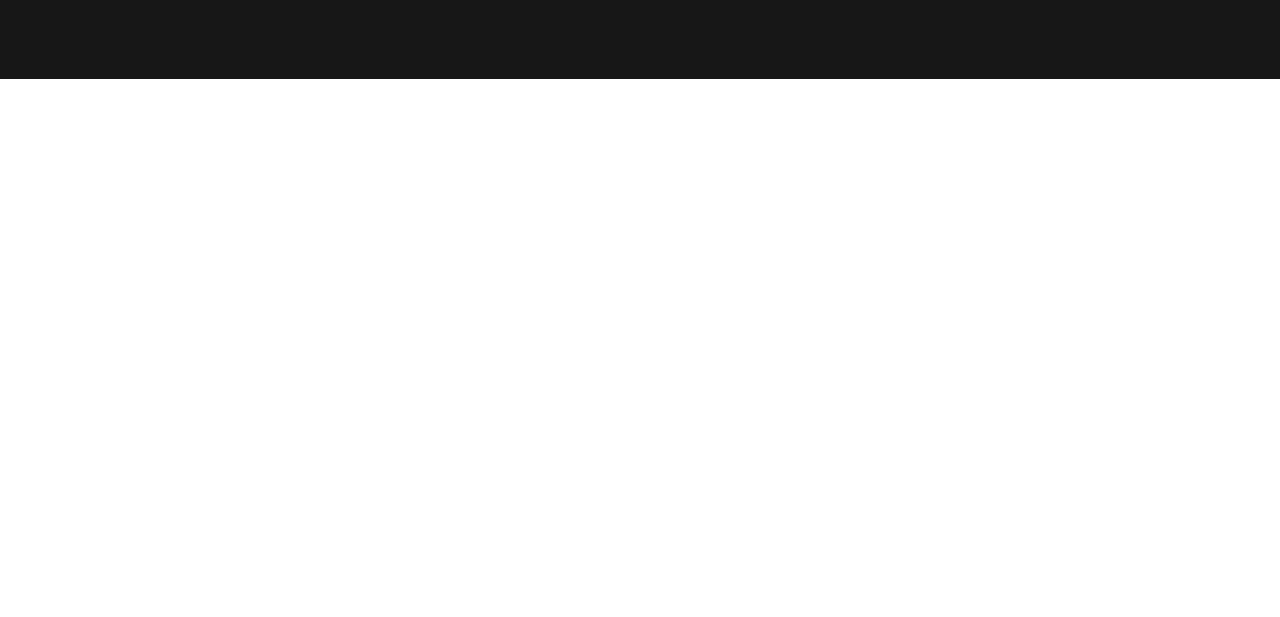
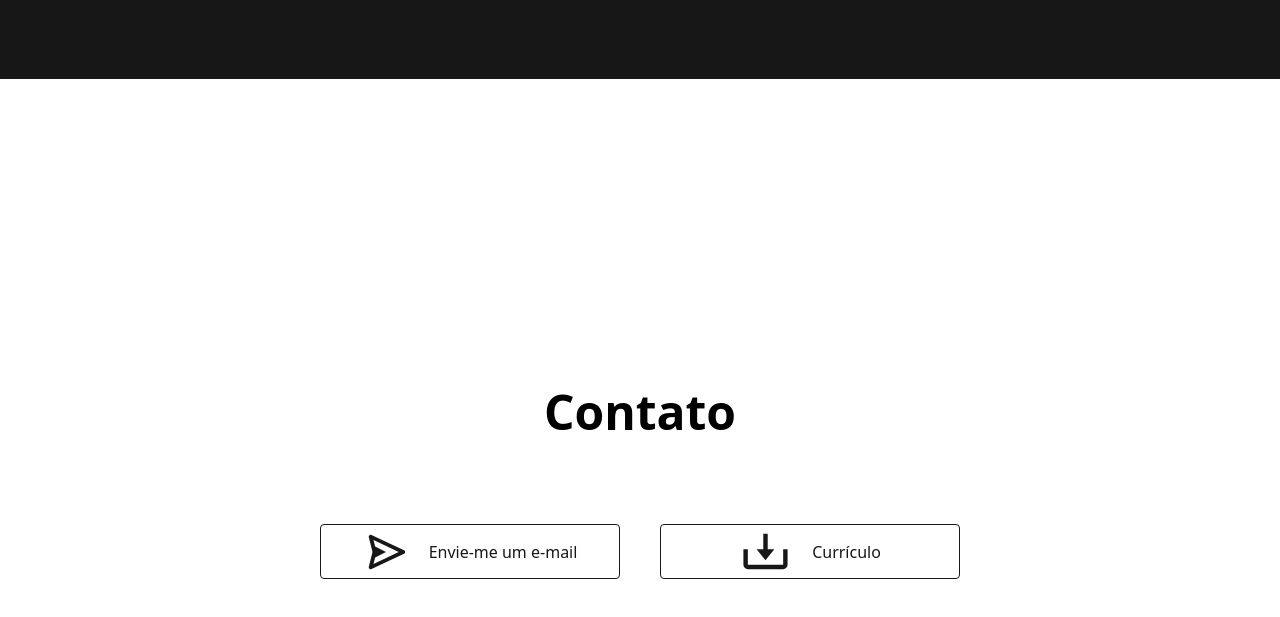
Before and after one commit to Arthur-Llevy/meu-portfolio, a plain HTML site: page index.html in a window 1280 px wide. Shown: the part 3121-3738 px from the top of the page. Before the commit the page ends 3200 px from the top, so only its background shows below. Drawn offline with Linux system fonts and the light colour scheme; no server answers; a web font is replaced by a local one.

Commit message:
criado seção de contato

```diff
--- a/css/style.css
+++ b/css/style.css
@@ -24,6 +24,11 @@ header {
 header a {
     text-decoration: none;
     color: #fff;
+}
+
+.subtitulo {
+    font-size: 48px;
+    text-align: center;
 }
 
 .links ul, .imagens ul {
@@ -200,4 +205,40 @@ header a {
 
 .container-stack img {
     width: 90px;
- }
+}
+
+
+.container-contato {
+    height: 100vh;
+    width: 100vw;
+    background: #fff;
+    display: flex;
+    align-content: center;
+    justify-content: center;
+    flex-direction: column;
+    gap: 10%;
+}
+
+.container-contato a {
+    color: #171717;
+}
+
+.contato-card-container {
+    display: flex;
+    justify-content: center;
+    gap: 40px;
+}
+
+.contato-card {
+    border: 1px #171717 solid;
+    width: 300px;
+    border-radius: 4px;
+    display: flex;
+    align-items: center;
+    justify-content: center;
+    gap: 20px;
+}
+
+.contato-card a {
+    text-decoration: none;
+}
--- a/index.html
+++ b/index.html
@@ -15,7 +15,7 @@
                 <li><a href="#container-formacao-academica">Formação</a></li>
                 <li><a href="#container-projetos">Projetos</a></li>
                 <li><a href="#container-stack">Stack</a></li>
-                <li><a href="#container-stack">Contato</a></li>
+                <li><a href="#container-contato">Contato</a></li>
             </ul>
         </div>
         <div class="imagens">
@@ -32,7 +32,7 @@
             <a href="#container-formacao-academica"><img src="./imagens/bottom-arrow.svg"></a>
         </div>
         <div class="container-formacao-academica" id="container-formacao-academica">
-            <h2>Formação Acadêmica</h2>
+            <h2  class="subtitulo">Formação Acadêmica</h2>
             <div class="cards">
                 <div class="card">
                     <h3>Engenharia da Computação</h3>
@@ -53,7 +53,7 @@
             <img src="./imagens/black-arrow.svg">
         </div>
         <div class="container-projetos" id="container-projetos">
-            <h2>Projetos</h2>
+            <h2  class="subtitulo">Projetos</h2>
             <div class="carrossel-container">
                 <button class="botao-navegacao botao-anterior">&#10094;</button>
                 <div class="carrossel">
@@ -62,7 +62,7 @@
               </div>
         </div>
         <div class="container-stack" id="container-stack">
-            <h2>Stack</h2>
+            <h2  class="subtitulo">Stack</h2>
             <div>
                 <img src="./imagens/html.svg">
                 <img src="./imagens/css.svg">
@@ -80,6 +80,19 @@
                 <img src="./imagens/docker.svg">
             </div>
         </div>
+        <div class="container-contato" id="container-contato">
+            <h2 class="subtitulo">Contato</h2>
+            <div class="contato-card-container">
+                <div class="contato-card">
+                    <img src="./imagens/enviar.svg">
+                    <a href="mailto:arthur123lbv@gmail.com">Envie-me um e-mail</a>
+                </div>
+                <div class="contato-card">
+                    <img src="./imagens/baixar.svg">
+                    <a href="./documentos/curriculo.pdf" download>Currículo</a>
+                </div>
+            </div>
+        </div>
     </main>
 </body>
 </html>
```
Also changed, not shown: imagens/baixar.svg (added), imagens/enviar.svg (added), 1 other file.
